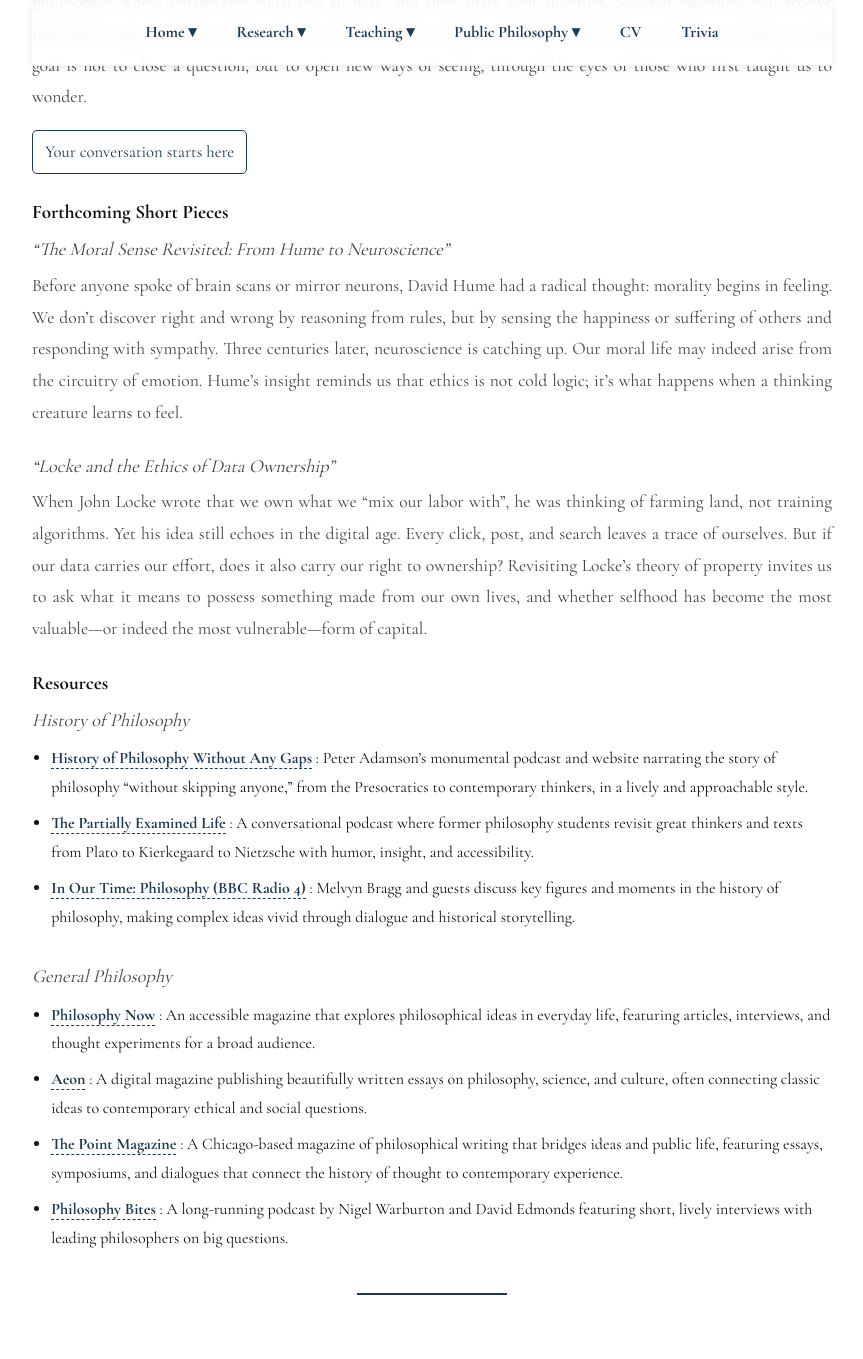
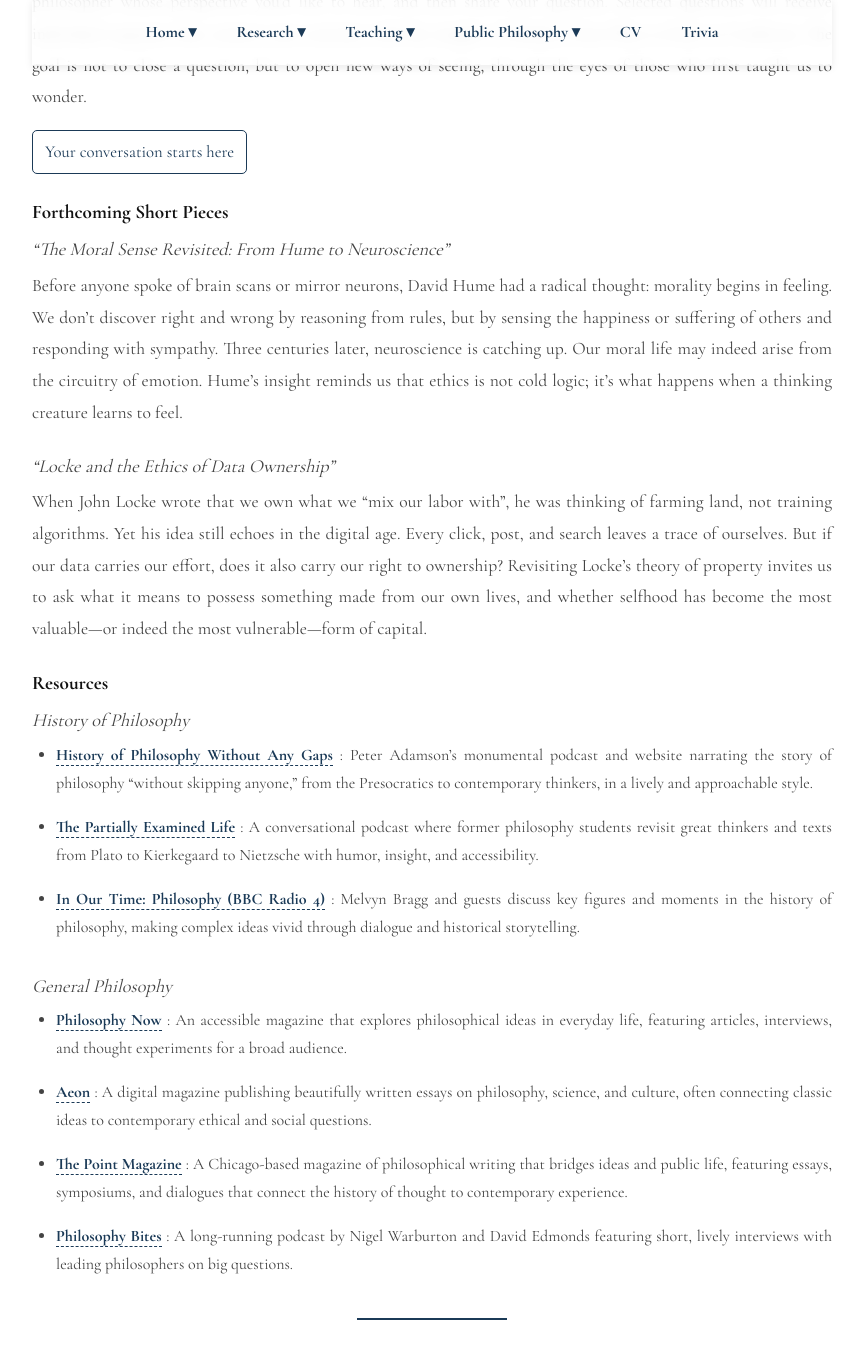
Before and after one commit to aileencluo/aileencluo.github.io, a Jekyll site: the page built from public-philosophy.md, in a window 1280 px wide and 1400 px high, scrolled down 767 px. Shown: the top 1359 px of the window, without its empty margins (208-1071 px from the left). Built offline with Jekyll 4.4.1, drawn with Linux system fonts in a browser that asks for light colours.

Commit message:
Update style.css

```diff
--- a/assets/css/style.css
+++ b/assets/css/style.css
@@ -363,15 +363,20 @@ h2[id] {
   letter-spacing: 0.2px;         /* 轻微字距，提升可读性 */
 }
 
-
+/* =========================
+   Public Philosophy – Resources Section
+   ========================= */
 /* Resources list */
 .resource-list{
   list-style: disc outside;
-  padding-left: 1.2em;     /* 控制圆点与文字缩进 */
+  padding-left: 1.5em;     /* 控制圆点与文字缩进 */
   margin: 0 0 1.8em;
 }
 .resource-list li{
-  margin: 0.45em 0;        /* 行距 */
+  text-align: justify;             /* 两端对齐 */
+  margin-bottom: 1em;              /* 列表项之间留白 */
+  line-height: 1.75;
+  color: var(--ink-2);
 }
 .resource-list a{
   font-weight: 600;
```
